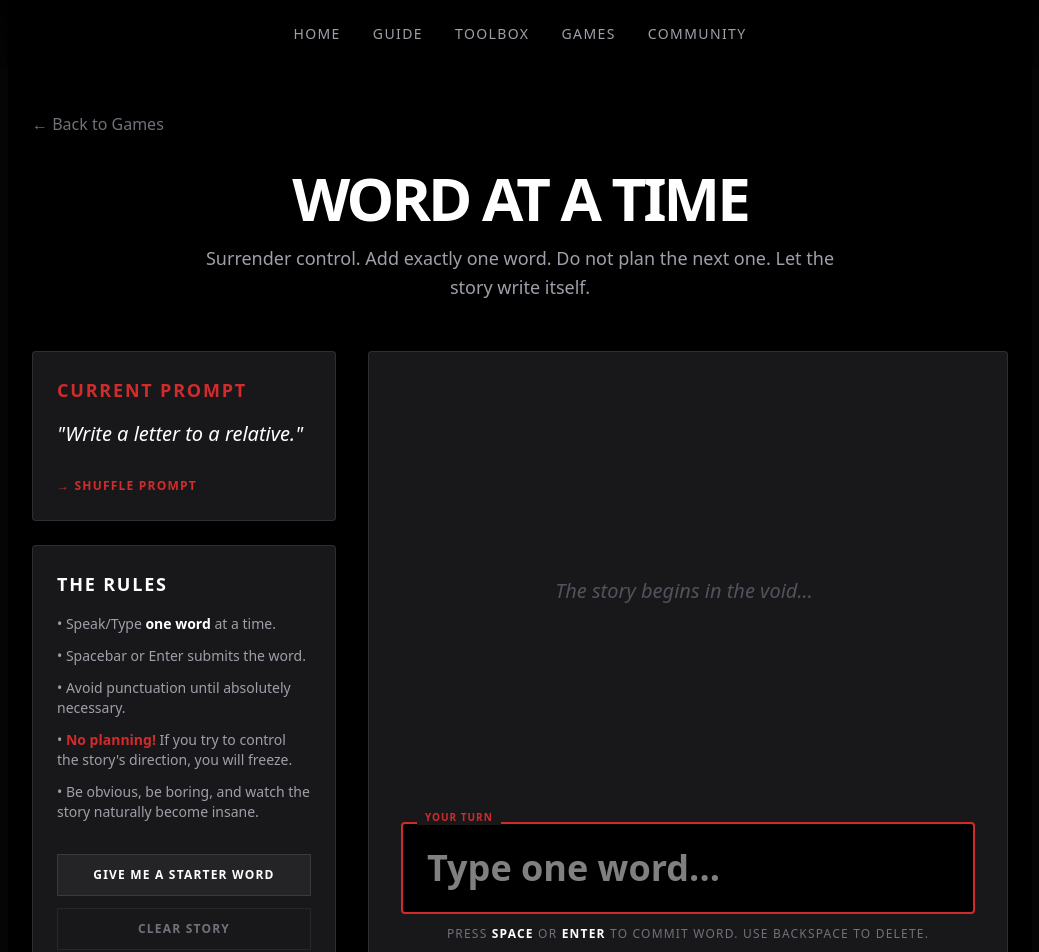
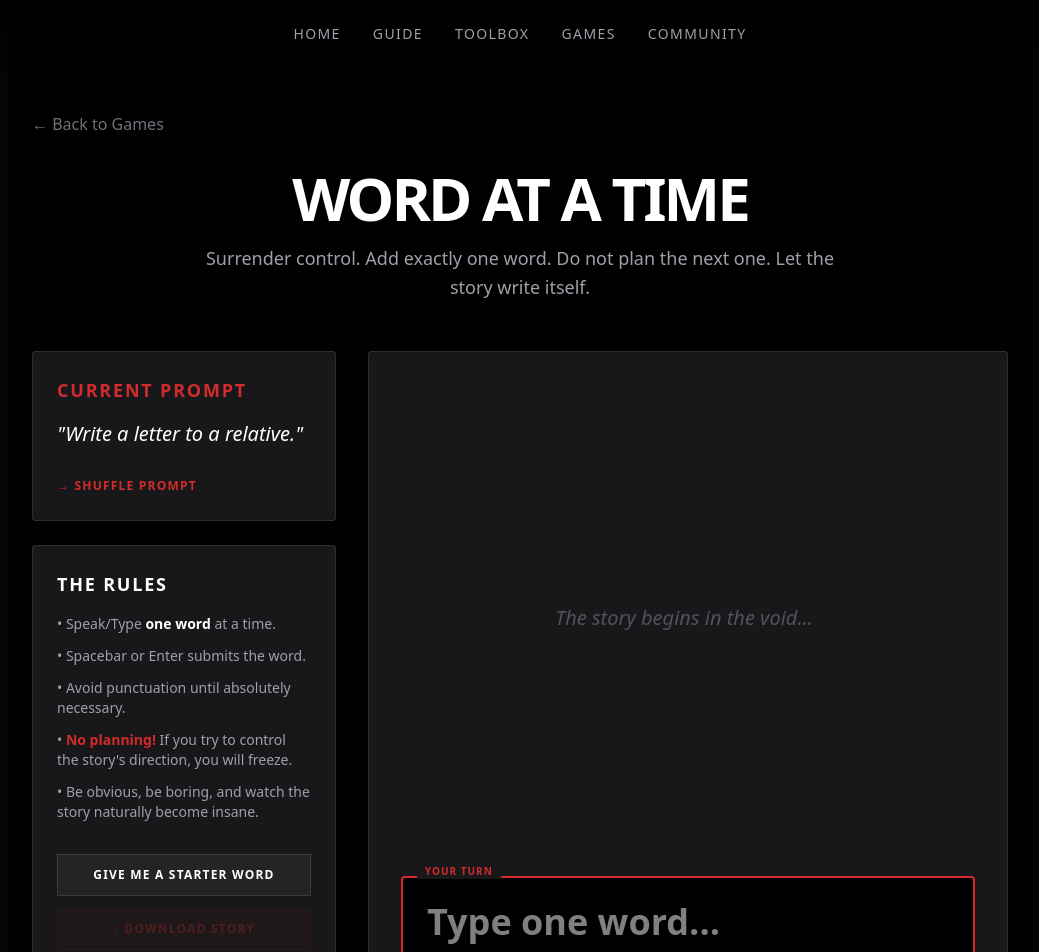
Before and after one commit to Mathe-S/improv, a Next.js app: page /games/word-at-a-time in a window 1280 px wide. Shown: the top 952 px of the page, without its empty margins (120-1159 px from the left). Built offline with nearby package versions, Linux system fonts and the light colour scheme.

Commit message:
feat: Add functionality to download the generated story as a text file.

```diff
--- a/src/app/games/word-at-a-time/page.tsx
+++ b/src/app/games/word-at-a-time/page.tsx
@@ -55,6 +55,20 @@ export default function WordAtATimeGamePage() {
     inputRef.current?.focus();
   };
 
+  const downloadStory = () => {
+    if (words.length === 0) return;
+    const story = words.join(" ");
+    const blob = new Blob([story], { type: "text/plain" });
+    const url = URL.createObjectURL(blob);
+    const a = document.createElement("a");
+    a.href = url;
+    a.download = "word-at-a-time-story.txt";
+    document.body.appendChild(a);
+    a.click();
+    document.body.removeChild(a);
+    URL.revokeObjectURL(url);
+  };
+
   return (
     <div className="min-h-screen bg-black pt-28 pb-20 px-6 max-w-5xl mx-auto flex flex-col">
       <Link href="/games" className="text-zinc-500 hover:text-white mb-8 inline-block transition-colors shrink-0">
@@ -104,6 +118,13 @@ export default function WordAtATimeGamePage() {
                   className="w-full py-3 bg-white/5 text-white font-bold text-xs uppercase tracking-widest hover:bg-white/10 transition-colors border border-white/10"
                 >
                   Give Me A Starter Word
+                </button>
+                <button
+                  onClick={downloadStory}
+                  disabled={words.length === 0}
+                  className="w-full py-3 bg-accent-red/10 text-accent-red font-bold text-xs uppercase tracking-widest hover:bg-accent-red hover:text-white transition-colors border border-accent-red/30 disabled:opacity-30 disabled:cursor-not-allowed"
+                >
+                  ↓ Download Story
                 </button>
                 <button
                   onClick={clearStory}
```
